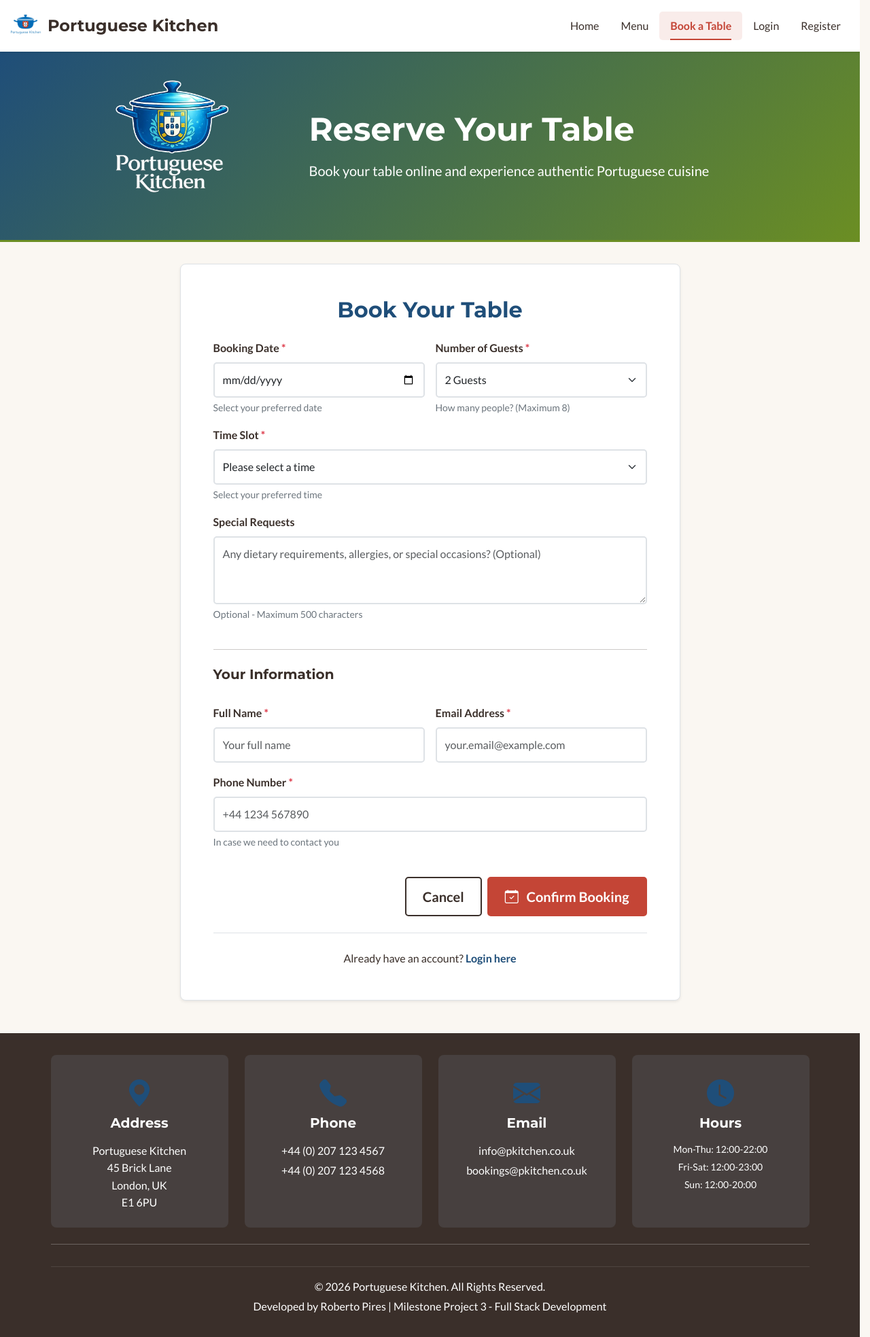
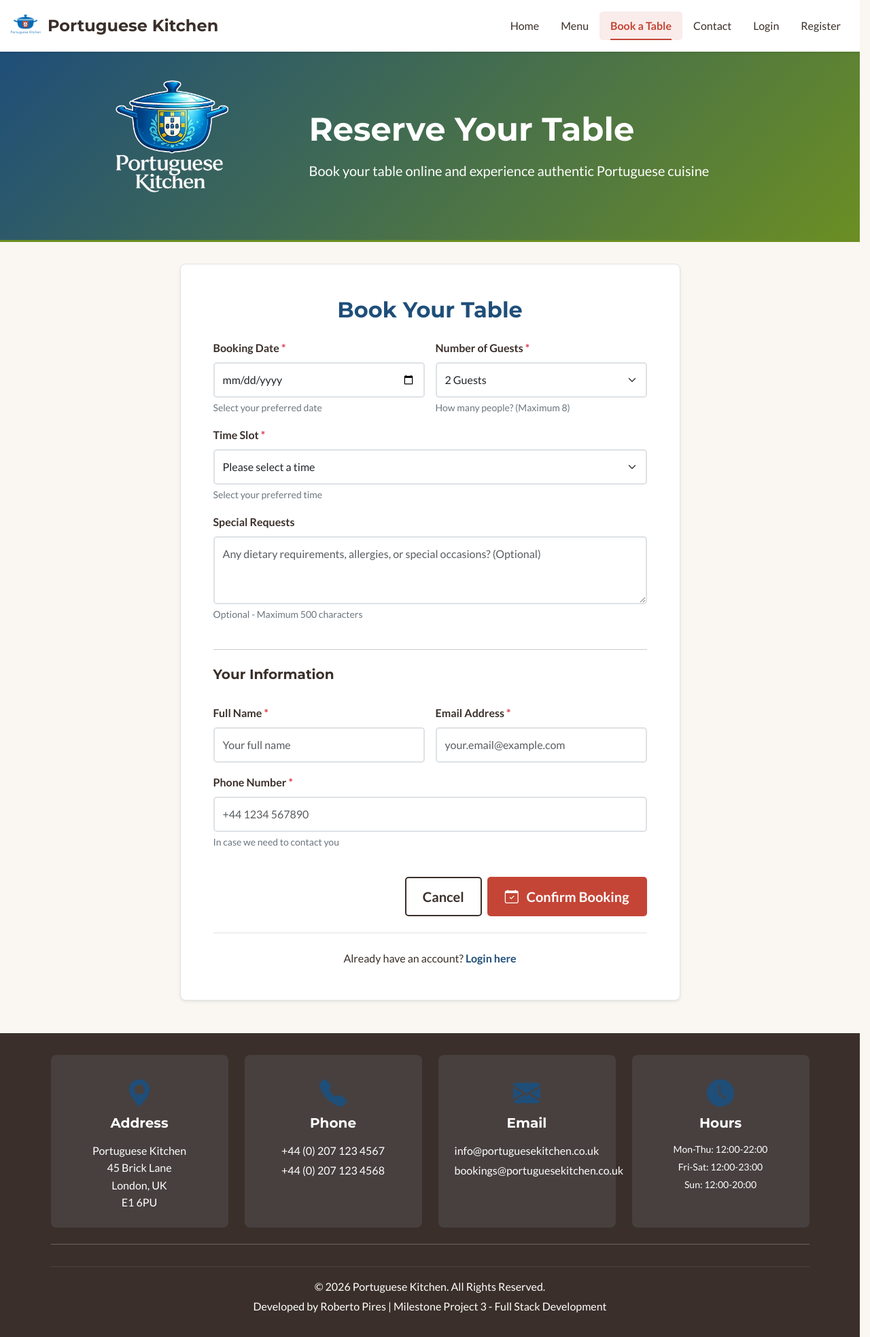
Before and after one commit to rpires71/milestone-3, a Django app: page /bookings/ in a window 1280 px wide. Shown: the whole page at 68% size. Run offline with Django 4.2, Linux system fonts and the light colour scheme; data that the repository does not hold is empty.

Commit message:
Addition of Contact link on the Main Menu

```diff
--- a/templates/base.html
+++ b/templates/base.html
@@ -42,8 +42,11 @@ Date: January 2026
     Favicon links: small icons used in browser tabs and bookmarks.
     (Commented out until favicon images are added)
   -->
+    <!--
+    <link rel="apple-touch-icon" sizes="180x180" href="{% static 'images/apple-touch-icon.png' %}">
     <link rel="icon" type="image/png" sizes="32x32" href="{% static 'images/favicon-32x32.png' %}">
     <link rel="icon" type="image/png" sizes="16x16" href="{% static 'images/favicon-16x16.png' %}">
+    -->
 
     <!--
     Bootstrap CSS (via CDN).
@@ -83,6 +86,14 @@ Date: January 2026
     Extra CSS block - allows child templates to add page-specific styles
   -->
     {% block extra_css %}{% endblock %}
+
+    <!-- Smooth scroll styles -->
+    <style>
+      html {
+        scroll-behavior: smooth;
+        scroll-padding-top: 80px; /* Offset for fixed navbar */
+      }
+    </style>
   </head>
 
   <body>
@@ -152,6 +163,16 @@ Date: January 2026
                 class="nav-link {% block nav_booking %}{% endblock %}"
                 href="{% url 'bookings:booking' %}"
                 >Book a Table</a
+              >
+            </li>
+
+            <!-- Contact (Smooth scroll to footer with scroll-activated active state) -->
+            <li class="nav-item">
+              <a
+                class="nav-link"
+                href="#contact"
+                id="contactNavLink"
+                >Contact</a
               >
             </li>
 
@@ -319,18 +340,18 @@ Date: January 2026
               <h5 class="mb-3">Email</h5>
               <p class="mb-1">
                 <a
-                  href="mailto:info@pkitchen.co.uk"
+                  href="mailto:info@portuguesekitchen.co.uk"
                   class="text-white text-decoration-none"
                 >
-                  info@pkitchen.co.uk
+                  info@portuguesekitchen.co.uk
                 </a>
               </p>
               <p class="mb-0">
                 <a
-                  href="mailto:bookings@pkitchen.co.uk"
+                  href="mailto:bookings@portuguesekitchen.co.uk"
                   class="text-white text-decoration-none"
                 >
-                  bookings@pkitchen.co.uk
+                  bookings@portuguesekitchen.co.uk
                 </a>
               </p>
             </div>
@@ -372,6 +393,59 @@ Date: January 2026
     <!-- Bootstrap JavaScript bundle -->
     <script src="https://cdn.jsdelivr.net/npm/bootstrap@5.3.2/dist/js/bootstrap.bundle.min.js"></script>
 
+    <!-- Contact link active state and smooth scroll script -->
+    <script>
+      document.addEventListener('DOMContentLoaded', function() {
+        const contactLink = document.getElementById('contactNavLink');
+        const contactSection = document.getElementById('contact');
+        const navbarCollapse = document.querySelector('.navbar-collapse');
+
+        if (!contactLink || !contactSection) return;
+
+        // Function to check if contact section is in view
+        function updateContactActiveState() {
+          const contactTop = contactSection.offsetTop;
+          const contactHeight = contactSection.offsetHeight;
+          const scrollPos = window.scrollY + window.innerHeight / 2; // Middle of viewport
+
+          // Add 'active' class if scrolled to contact section
+          if (scrollPos >= contactTop && scrollPos <= (contactTop + contactHeight)) {
+            contactLink.classList.add('active');
+          } else {
+            contactLink.classList.remove('active');
+          }
+        }
+
+        // Update on scroll with throttling for performance
+        let scrollTimeout;
+        window.addEventListener('scroll', function() {
+          if (scrollTimeout) {
+            window.cancelAnimationFrame(scrollTimeout);
+          }
+          scrollTimeout = window.requestAnimationFrame(function() {
+            updateContactActiveState();
+          });
+        });
+
+        // Update on page load
+        updateContactActiveState();
+
+        // Close mobile navbar after clicking contact link
+        contactLink.addEventListener('click', function() {
+          // Close mobile menu if open
+          if (navbarCollapse) {
+            const bsCollapse = bootstrap.Collapse.getInstance(navbarCollapse);
+            if (bsCollapse) {
+              bsCollapse.hide();
+            }
+          }
+
+          // Add active class immediately on click
+          contactLink.classList.add('active');
+        });
+      });
+    </script>
+
     <!-- Extra JavaScript block - allows child templates to add page-specific scripts -->
     {% block extra_js %}{% endblock %}
   </body>
```
